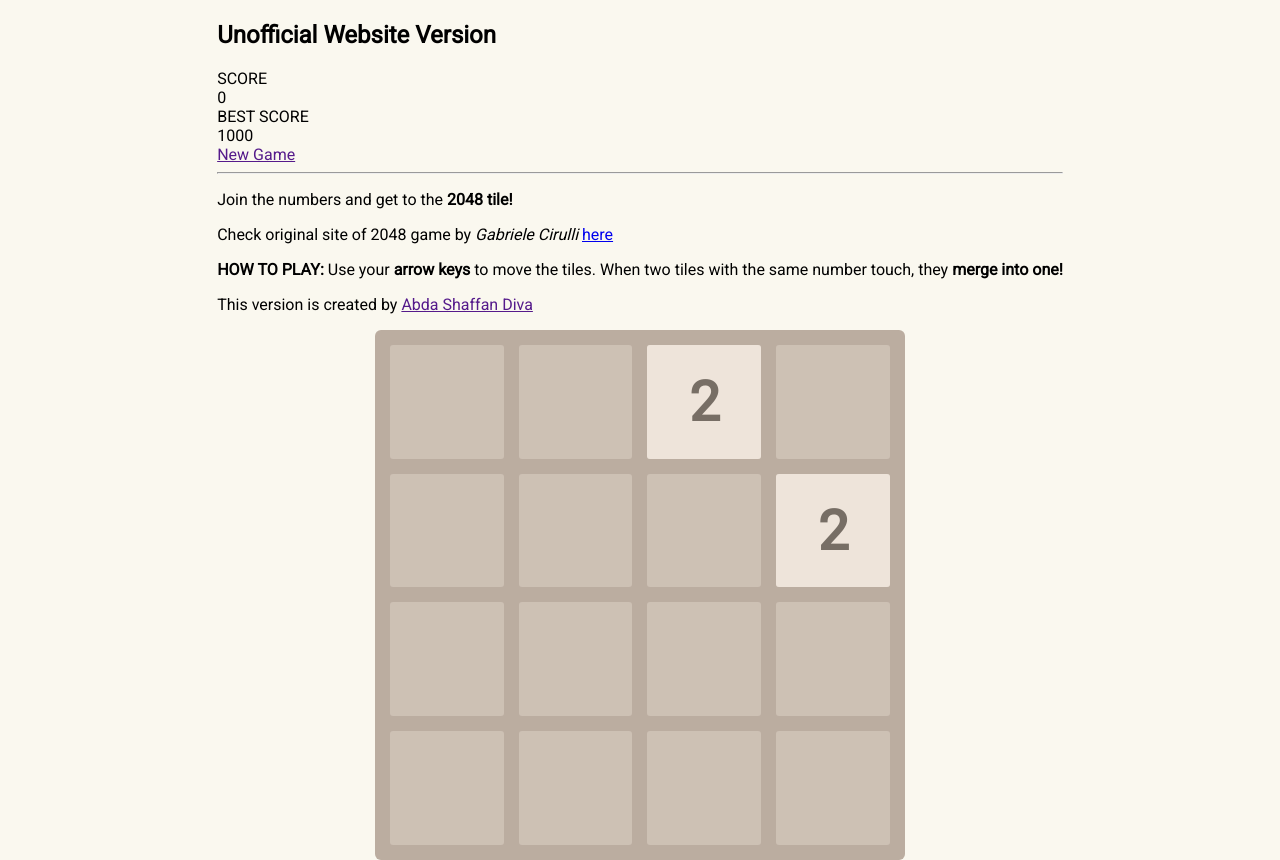
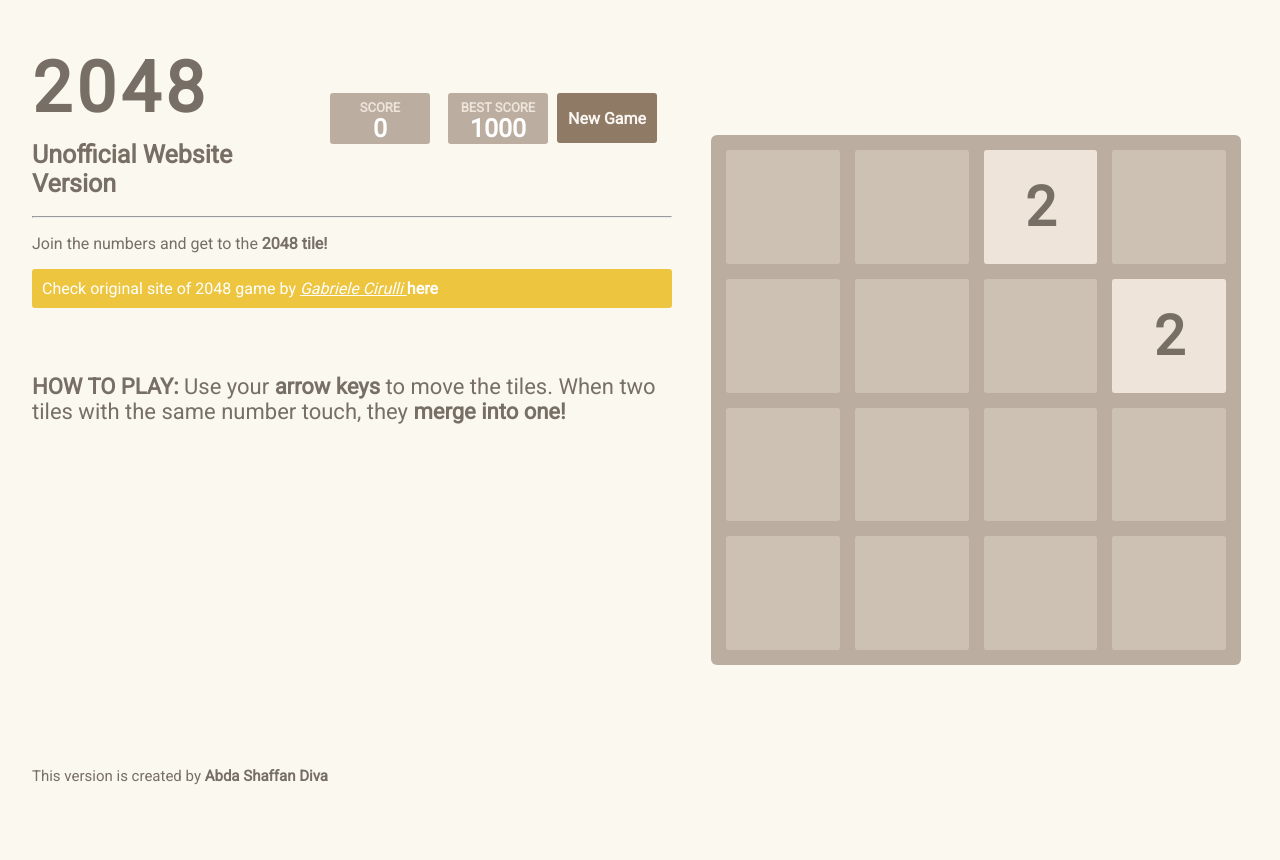
Before and after one commit to abdashaffan/2048game, a plain HTML site: page index.html in a window 1280 px wide. After the commit the page ends 800 px from the top, so only its background shows below. Drawn offline with Linux system fonts and the light colour scheme.

Commit message:
Finish desktop layout

```diff
--- a/style.css
+++ b/style.css
@@ -9,11 +9,135 @@ body {
     background-color: rgb(250, 248, 239);
     margin: 0;
     font-family: 'Roboto', sans-serif;
-    height: 100vh;
-    /* Flex layout settings */
-    display:flex;
+}
+#all-wrapper {
+    min-height: 100vh;
+    display: flex;
+}
+#content-container {
+    padding-left: 2em;
+    height: inherit;
+    max-width: 50%;
+}
+#header {
+    color: #776e65;
+    display: flex;
+    justify-content: space-between;
+    align-items: baseline;
+}
+#header h1 {
+    font-size: 70px;
+    font-weight: 700;
+    padding: 0;
+    margin-bottom: -10px;
+    letter-spacing: 5px;
+}
+#header h2 {
+    font-size: 25px;
+    font-weight: 700;
+    padding: 0;
+    margin-bottom: 10px;
+}
+p {
+    color: #776e65;
+}
+#reference p{
+    color: rgb(255, 255, 255);
+    border-radius: 3px;
+    background: rgb(237, 197, 63);
+    font-size: 16px;
+    margin: 0;
+    padding: 10px;
+}
+
+#reference a {
+    color: rgb(255, 255, 255);
+    text-decoration: none;
+    font-weight: bold;
+}
+#reference em{
+    text-decoration: underline;
+}
+
+/* Button Part */
+#btn-wrapper {
+    margin: 15px;
+    display: flex;
+    align-items: center;
+}
+#btn-wrapper div {
+    margin: 9px;
+    text-align: center;
+}
+#score {
+    display:inline-block;
+    background: rgb(187, 173, 160);
+    border-radius: 3px;
+    line-height: 0.75em;
+    width: 100px;
+}
+#best {
+    display:inline-block;
+    background: rgb(187, 173, 160);
+    border-radius: 3px;
+    line-height: 0.75em;
+    width: 100px;
+}
+#start {
+    display: inline-block;
+    width: 100px;
+    height: 50px;
+    font-size: 16px;
+    font-weight: bold;
+    background: rgb(143, 122, 102);
+    border-radius: 3px;
+    text-align: center;
+    display: flex;
+    align-items: center;
+    justify-content: center;
+}
+a#start{
+    text-decoration: none;
+    color: #f9f6f2;
+}
+div.title {
+    color: #eee4da;
+    font-size: 13px;
+    font-weight: bold;
+}
+div.number {
+    color: white;
+    font-size: 25px;
+    font-weight: 700;
+}
+
+
+/* Rule */
+#rule {
+    padding: 2em 0;
+    font-size: 22px;
+    color: #776e65;
+}
+
+#credit {
+    position: absolute;
+    bottom: 0px;
+    font-size: 15px;
+    color: #776e65;
+}
+#credit a{
+    color: #776e65;
+    text-decoration: none;
+    font-weight: bold;
+}
+
+#board-container {
+    height: inherit;
+    max-width: 50%;
+    margin: auto;
+    /* display:flex;
     justify-content:center;
-    align-items:center;
+    align-items:center; */
 }
 #grid-container {
     padding: 15px;
```
